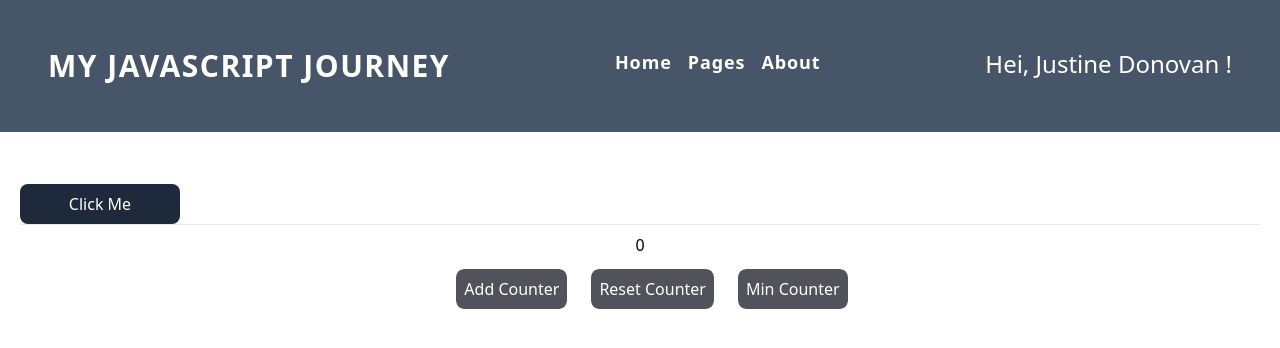
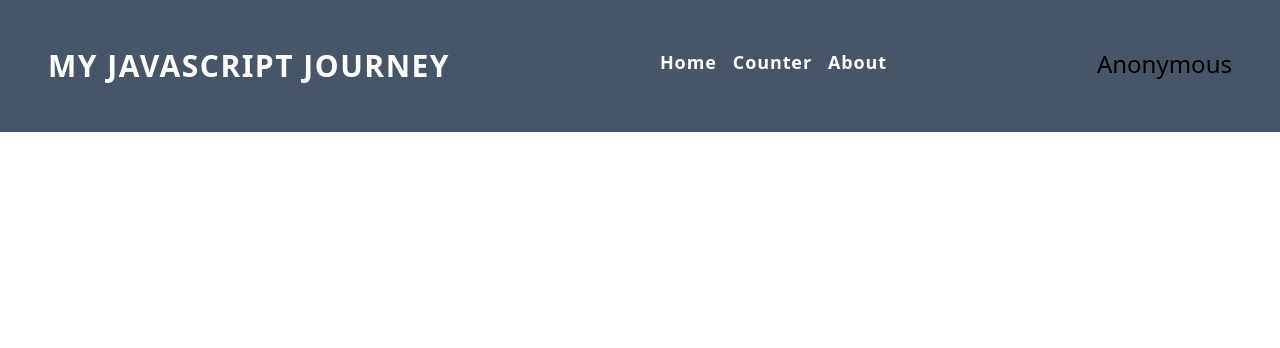
Before and after one commit to VannWasHere/react-journey, a React (Vite) app: page / in a window 1280 px wide. Shown: the top 348 px of the page. Built offline with nearby package versions, Linux system fonts and the light colour scheme.

Commit message:
Set Up React DOM Router PAGES

```diff
--- a/package.json
+++ b/package.json
@@ -11,7 +11,8 @@
   },
   "dependencies": {
     "react": "^18.2.0",
-    "react-dom": "^18.2.0"
+    "react-dom": "^18.2.0",
+    "react-router-dom": "^6.19.0"
   },
   "devDependencies": {
     "@types/react": "^18.2.37",
--- a/src/App.jsx
+++ b/src/App.jsx
@@ -1,49 +1,19 @@
+import {BrowserRouter as Router, Routes, Route} from 'react-router-dom';
 import './css/index.css'
-import NavigationBar from './components/NavigationBar'
-import {useState} from 'react'
+import Home from './Pages/Home';
+import Counter from './Pages/Counter';
+import Profile from './Pages/Profile';
 
 const App = () => {
-    const [getButtonClickValue, setButtonClickValue] = useState("");
-    const [getCounter, setCounter] = useState(0);
-    const listButton = ['Add Counter', 'Reset Counter', 'Min Counter'];
-
-    const changeNavTitle = () => {
-        setButtonClickValue("My React Journey")
-    }
-
-    const addCounterValue = () => {
-        setCounter(getCounter + 1)
-    }
-
-    const minCounterValue = () => {
-        if(!getCounter == 0) {
-            setCounter(getCounter - 1)
-        } else {
-            setCounter(0)
-        }
-    }
-
-    const resetCounter = () => {
-        setCounter(0);
-    }
-
     return(
         <>
-            <NavigationBar name={"Justine Donovan"} navTitle={getButtonClickValue}/>
-            <main className='mt-8 p-5'>
-                <button className='bg-slate-800 text-white p-2 w-40 rounded-lg transition-all hover:bg-slate-600'
-                onClick={() => changeNavTitle()}>Click Me</button>
-                <hr />
-
-                <p id='counter' className='mt-2 mb-3 text-center'>{getCounter}</p>
-                <div className="flex justify-center">
-                    {listButton.map((item, index) => (
-                        <button key={index}
-                        className='outline ml-6 bg-zinc-600 text-white p-2 rounded-lg'
-                        onClick={() => (index == 0 ? addCounterValue() : index == 1 ? resetCounter() : minCounterValue() )}>{item}</button>
-                    ))}
-                </div>
-            </main>
+        <Router>
+            <Routes>
+                <Route path='/' element={<Home />}/>
+                <Route path='/counter' element={<Counter />}/>
+                <Route path='/profile' element={<Profile />}/>
+            </Routes>
+        </Router>
         </>
     );
 }
--- /dev/null
+++ b/src/Pages/Counter.jsx
@@ -0,0 +1,35 @@
+import { useState } from "react";
+
+const Counter = () => {
+    const [getCounter, setCounter] = useState(0);
+    const listButton = ['Add Counter', 'Reset Counter', 'Min Counter'];
+    const addCounterValue = () => {
+        setCounter(getCounter + 1)
+    }
+
+    const minCounterValue = () => {
+        if(!getCounter == 0) {
+            setCounter(getCounter - 1)
+        } else {
+            setCounter(0)
+        }
+    }
+
+    const resetCounter = () => {
+        setCounter(0);
+    }
+    return (
+        <>
+            <p id='counter' className='mt-2 mb-3 text-center'>{getCounter}</p>
+            <div className="flex justify-center">
+                {listButton.map((item, index) => (
+                    <button key={index}
+                    className='outline ml-6 bg-zinc-600 text-white p-2 rounded-lg'
+                    onClick={() => (index == 0 ? addCounterValue() : index == 1 ? resetCounter() : minCounterValue() )}>{item}</button>
+                ))}
+            </div>
+        </>
+    );
+}
+
+export default Counter;
--- /dev/null
+++ b/src/Pages/Home.jsx
@@ -0,0 +1,7 @@
+import NavigationBar from "../components/NavigationBar"
+
+const Home = () => {
+    return <NavigationBar />
+}
+
+export default Home;
--- /dev/null
+++ b/src/Pages/Profile.jsx
@@ -0,0 +1,7 @@
+import NavigationBar from "../components/NavigationBar"
+
+const Profile = () => {
+    return <NavigationBar />
+}
+
+export default Profile;
--- a/src/components/NavigationBar.jsx
+++ b/src/components/NavigationBar.jsx
@@ -1,8 +1,10 @@
+import { useNavigate } from 'react-router-dom';
 import PropTypes from 'prop-types';
 
-const menuItems = ['Home', 'Pages', 'About'];
+const menuItems = ['Home', 'Counter', 'About'];
 
 const NavigationBar = (props) => {
+    const navigate = useNavigate();
     return (
         <header>
             <nav className="flex justify-between bg-slate-600 w-full p-12 text-white">
@@ -11,17 +13,16 @@ const NavigationBar = (props) => {
                     <ul className="flex space-x-4 w-full text-lg font-bold">
                     {/* Making list with array map function */}
                     {menuItems.map((item, index) => (
-                        <li key={index} className="transition duration-300 cursor-pointer hover:text-blue-600 tracking-wider">
+                        <button key={index} className="transition duration-300 cursor-pointer hover:text-blue-600 tracking-wider"
+                        onClick={() => (index == 0 ? navigate('/') : (index == 1 ? navigate('counter') : navigate('/about')) )}>
                             {item}
-                        </li>
+                        </button>
                     ))}
                     </ul>
                 </div>
-                { props.name == "Anonymous" ? (
-                    <h2 className='text-2xl text-black'>{props.name}</h2>
-                ) : (
-                    <h2 className='text-2xl'>Hei, {props.name} !</h2>
-                )}
+                { props.name == "Anonymous"
+                ? ( <h2 className='text-2xl text-black'>{props.name}</h2> )
+                : ( <h2 className='text-2xl'>Hei, {props.name} !</h2> )}
             </nav>
         </header>
     )
```
Also changed, not shown: 1 other file (tests, documents, lock files or other folders).
